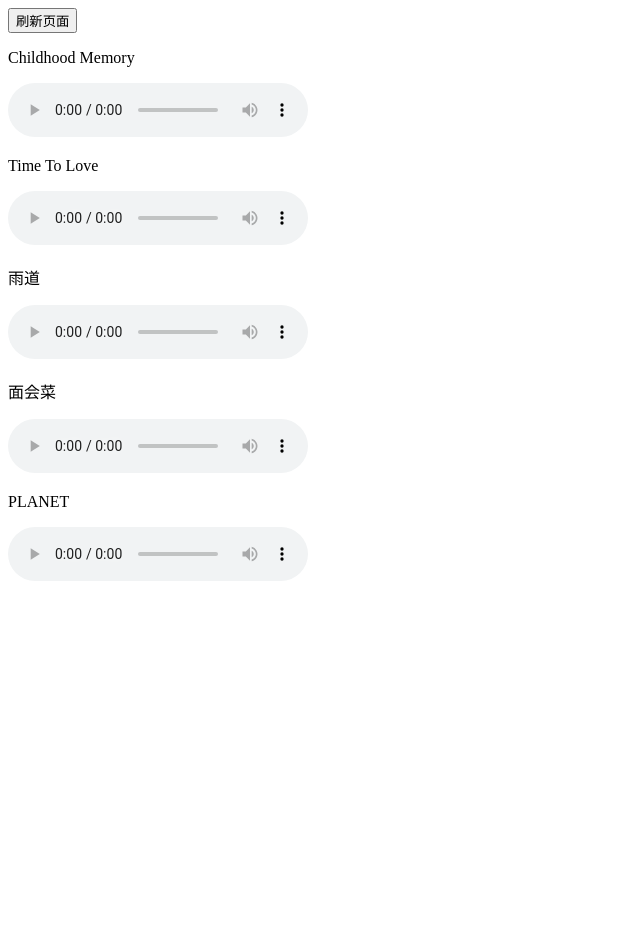
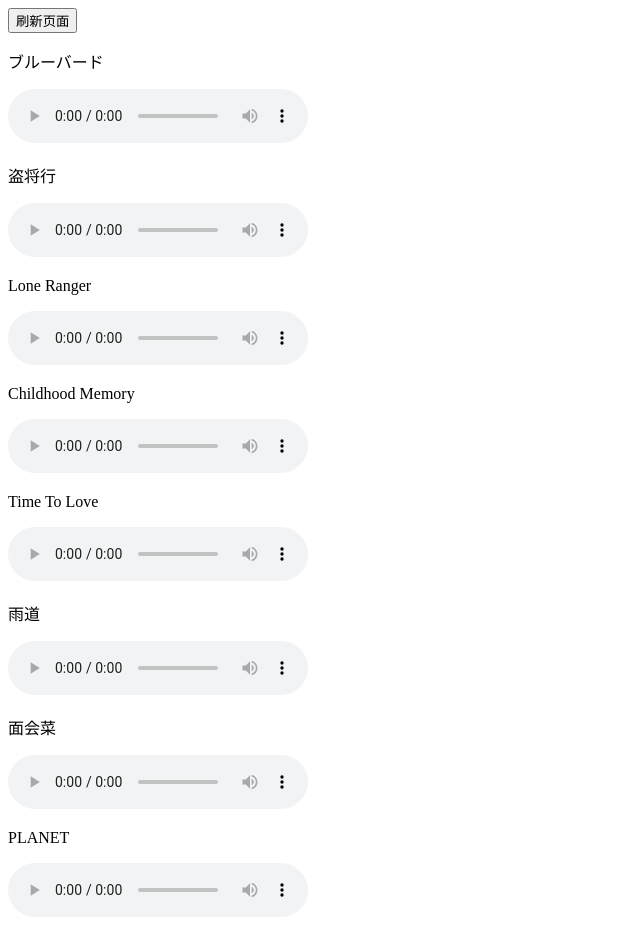
Before and after one commit to xinyeya/music_test, a plain HTML site: page index.html in a window 1280 px wide. Shown: the whole page, without its empty margins (0-640 px from the left). Before the commit the page ends 800 px from the top, so only its background shows below. Drawn offline with Linux system fonts and the light colour scheme.

Commit message:
Update index.html
111

```diff
--- a/index.html
+++ b/index.html
@@ -14,6 +14,12 @@
         }
     </script>
     <input type="button" value="刷新页面" onclick="replaceDoc()">
+    <p>ブルーバード</p>
+    <audio controls loop src="http://music.163.com/song/media/outer/url?id=718765.mp3"></audio>
+    <p>盗将行</p>
+    <audio controls loop src="http://music.163.com/song/media/outer/url?id=574566207.mp3"></audio>
+    <p>Lone Ranger</p>
+    <audio controls loop src="http://music.163.com/song/media/outer/url?id=408280693.mp3"></audio>
     <p>Childhood Memory</p>
     <audio controls loop src="http://ws.stream.qqmusic.qq.com/C400002thzlK1f6LzF.m4a?guid=708520552&vkey=9C80ABA66529E632B96D06A3E269C6C8C6C6875A0E4A47BC338137BD61CA2A7B277EDEEE84EF21F7FD2FAAD1FF6CE1C15DD68F3573B2EFAF&uin=&fromtag=120032"></audio>
     <p>Time To Love</p>
```
